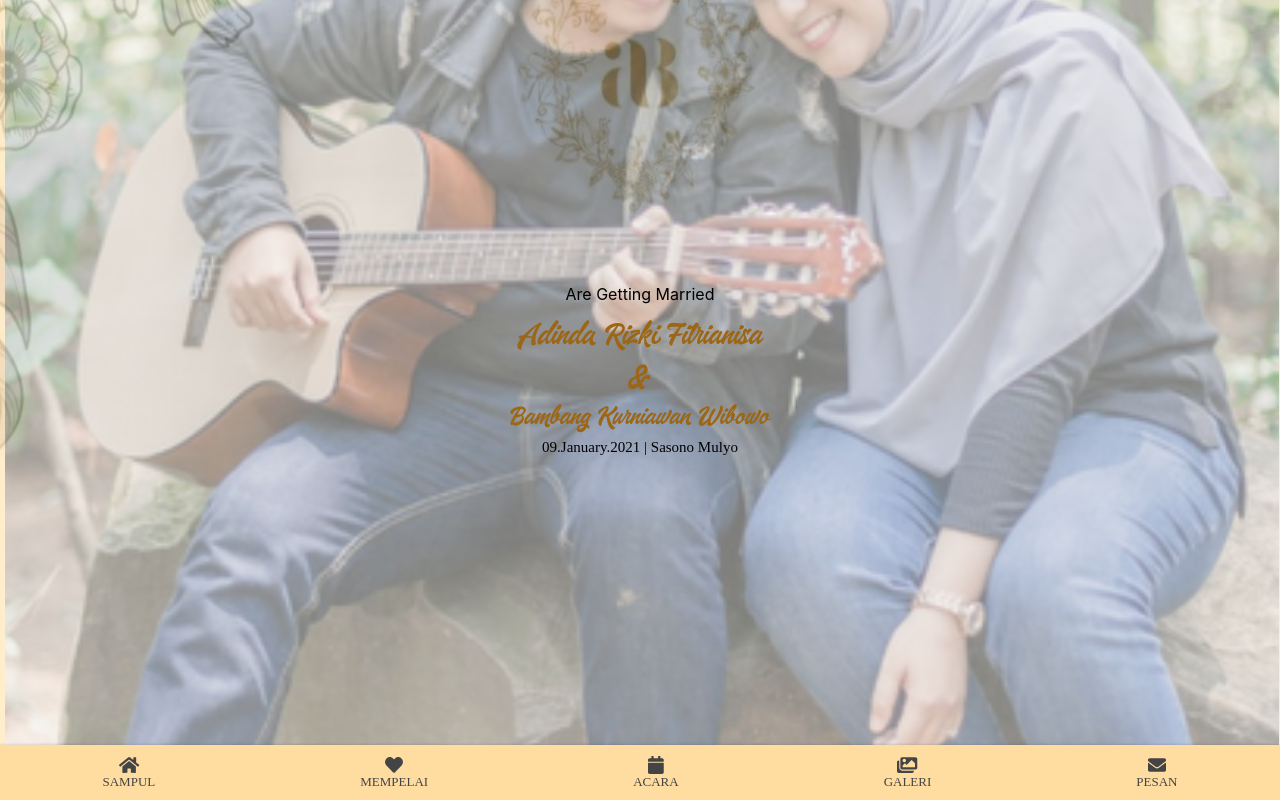
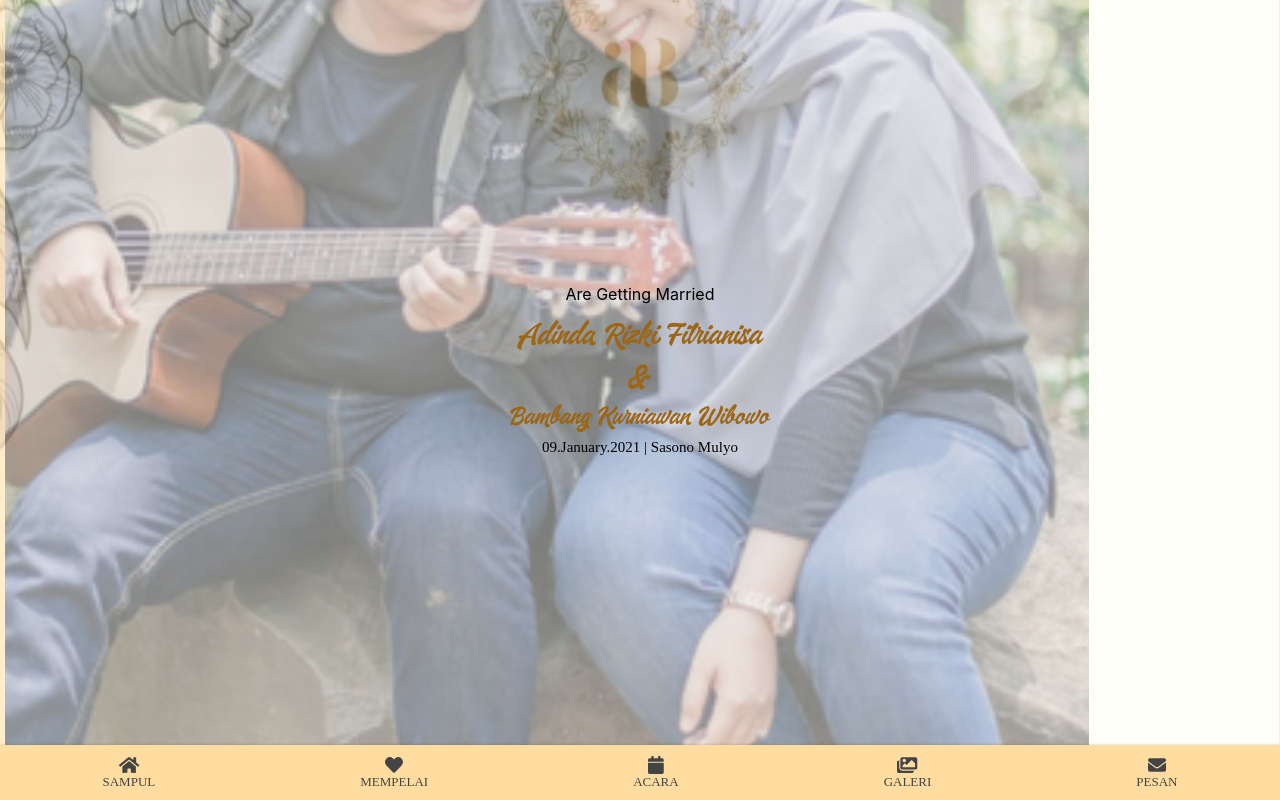
Before and after one commit to bembengggg/weddingbambangdinda, a React (Create React App) app: page /1/1 in a window 1280 px wide. Both pictures are taken after a click on the button "BUKA UNDANGAN". Shown: the part 226-1026 px from the top of the page. Built offline with nearby package versions, Linux system fonts and the light colour scheme; a web font is replaced by a local one.

Commit message:
text label

```diff
--- a/src/Component/Cover/Cover.css
+++ b/src/Component/Cover/Cover.css
@@ -20,7 +20,7 @@
     border-radius: 1.7%;
     background-size: cover;
     background-repeat: no-repeat;
-    background-position:  center;
+    background-position: -190px center;
     opacity: 0.5;
 }
 .imgpict{
```
